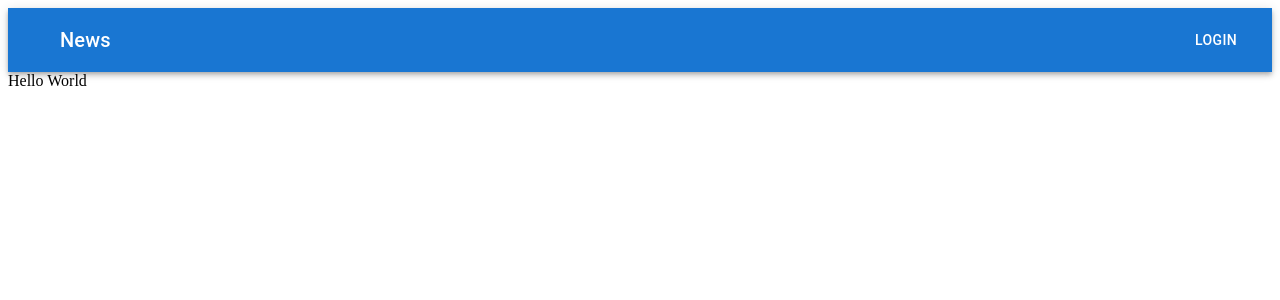
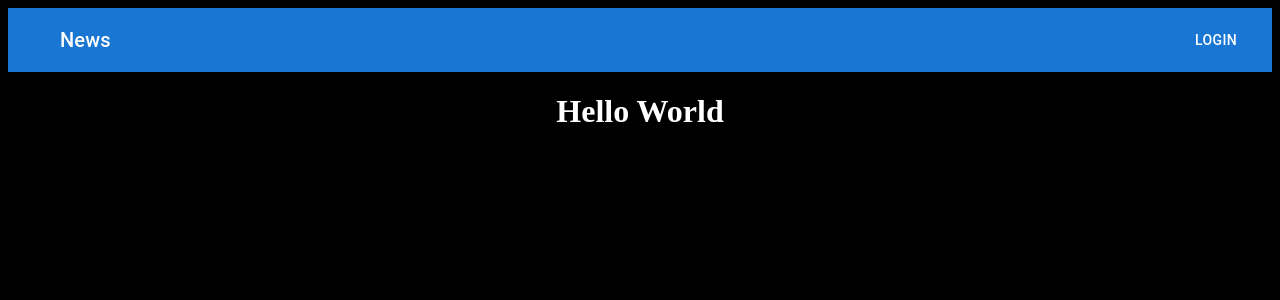
Before and after one commit to gisellerr/JSC-Hack, a React (Create React App) app: page / in a window 1280 px wide. Shown: the top 300 px of the page. Built offline with nearby package versions, Linux system fonts and the light colour scheme; the HTML template or start-up script is replaced by a standard one.

Commit message:
chaging css

```diff
--- a/src/App.js
+++ b/src/App.js
@@ -4,7 +4,7 @@ function App() {
   return (
     <div >
       <ButtonAppBar/>
-      Hello World
+      <h1>Hello World</h1>
     </div>
   );
 }
--- a/src/index.css
+++ b/src/index.css
@@ -0,0 +1,8 @@
+body{
+    background-color: black;
+    color: white;
+}
+
+h1{
+    text-align: center;
+}
```
Also changed, not shown: 1 other file (tests, documents, lock files or other folders).
